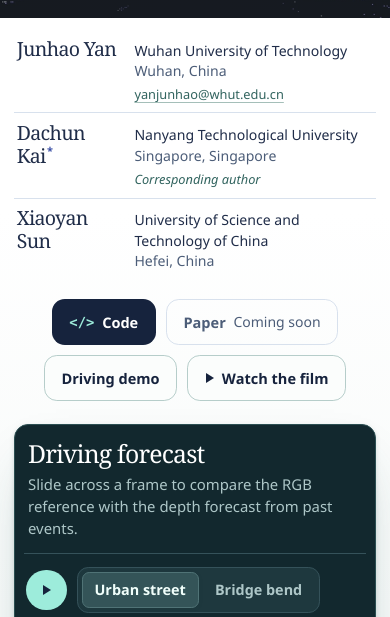
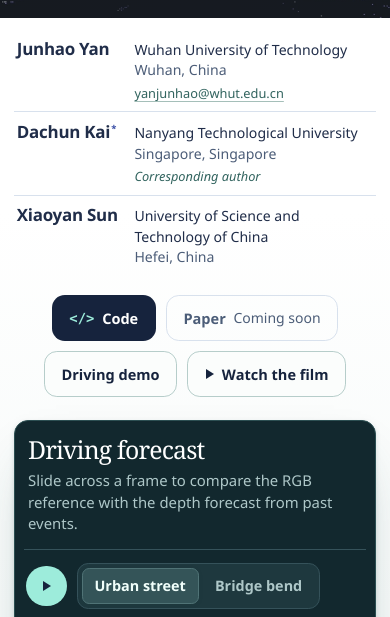
Before and after one commit to yan391/EventWorld, a plain HTML site: page index.html in a window 390 px wide. Shown: the part 208-825 px from the top of the page. Drawn offline with Linux system fonts and the light colour scheme.

Commit message:
Set author names in the project sans serif

```diff
--- a/index.html
+++ b/index.html
@@ -13,7 +13,7 @@
   <meta property="og:description" content="Explore synchronized driving forecasts, the geometry-guided model, and zero-shot transfer to real recordings.">
   <title>EventWorld · Forecasting Future Geometry from Events Alone</title>
   <link rel="icon" href="assets/mark.png" type="image/png">
-  <link rel="stylesheet" href="style.css?v=author-byline">
+  <link rel="stylesheet" href="style.css?v=author-sans">
   <script defer src="assets/curves.js"></script>
   <script defer src="site.js?v=driving-autoplay"></script>
 </head>
--- a/style.css
+++ b/style.css
@@ -81,7 +81,7 @@ nav a:hover, .site-footer a:hover { color: var(--accent); text-decoration: under
 }
 .paper-authors li { padding-inline: clamp(.9rem, 2.5vw, 1.9rem); }
 .paper-authors li + li { border-inline-start: 1px solid var(--line); }
-.author-name { font: 400 clamp(1.35rem, 1.8vw, 1.65rem)/1.15 var(--serif); letter-spacing: -.035em; }
+.author-name { font: 600 clamp(1.12rem, 1.5vw, 1.34rem)/1.25 var(--sans); letter-spacing: -.015em; }
 .author-name sup { margin-left: .12em; color: var(--accent); font: 600 .56em/0 var(--sans); }
 .author-affiliation { margin-top: .38rem; color: var(--ink); font-size: .88rem; text-wrap: pretty; }
 .author-affiliation span { display: block; color: var(--muted); }
@@ -340,7 +340,7 @@ td:first-child, th:first-child { text-align: left; white-space: nowrap; }
   .paper-authors { grid-template-columns: 1fr; max-width: 27rem; margin-top: .7rem; }
   .paper-authors li { display: grid; grid-template-columns: 6.7rem minmax(0, 1fr); gap: .2rem .65rem; align-items: baseline; padding: .55rem .15rem; }
   .paper-authors li + li { border-inline-start: 0; border-top: 1px solid var(--line); }
-  .author-name { font-size: 1.22rem; }
+  .author-name { font-size: 1.06rem; }
   .author-affiliation { margin: 0; }
   .author-role, .author-contact { grid-column: 2; margin: 0; justify-self: start; }
   .viewer { padding: .54rem; border-radius: .88rem; }
```
